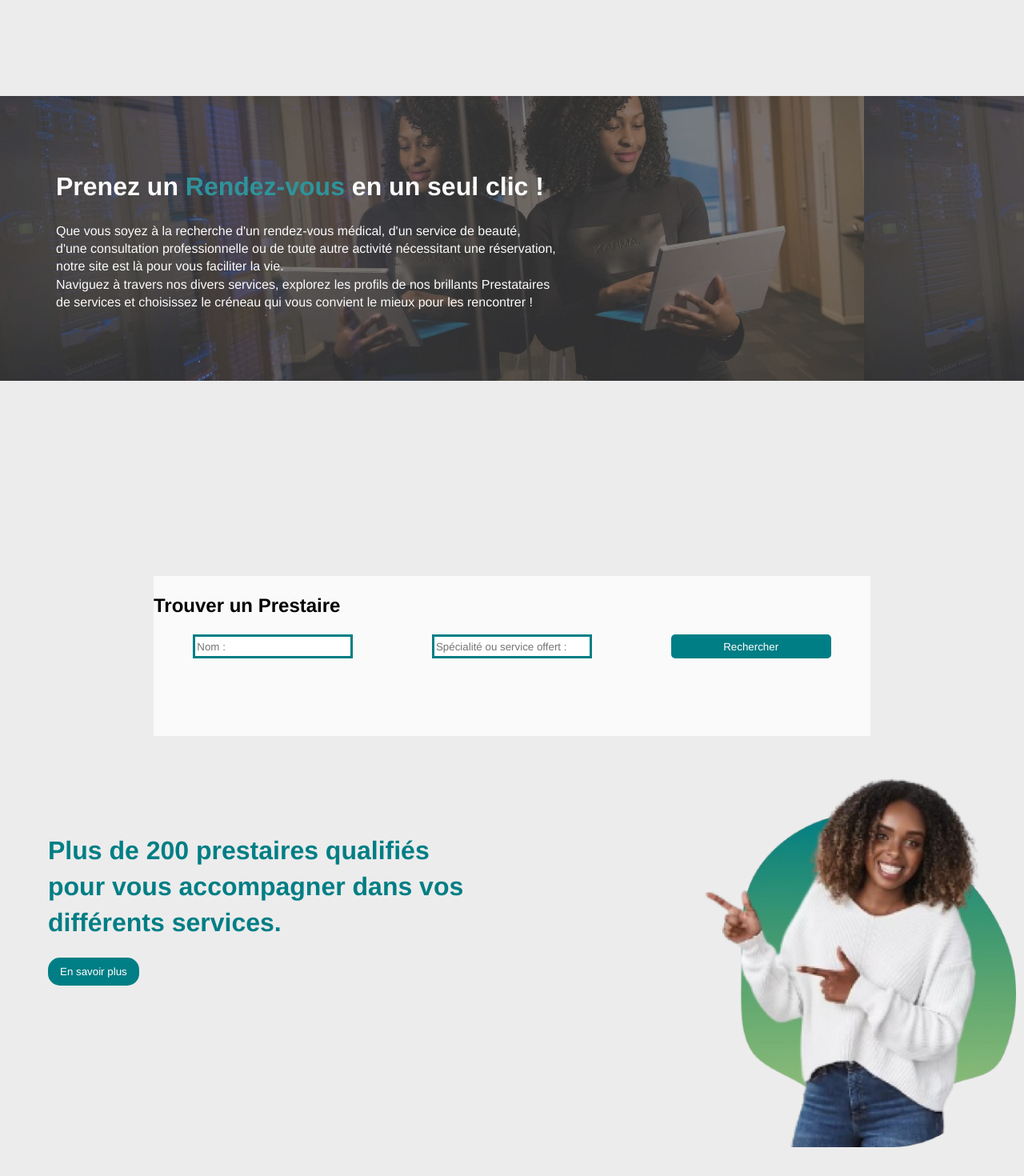
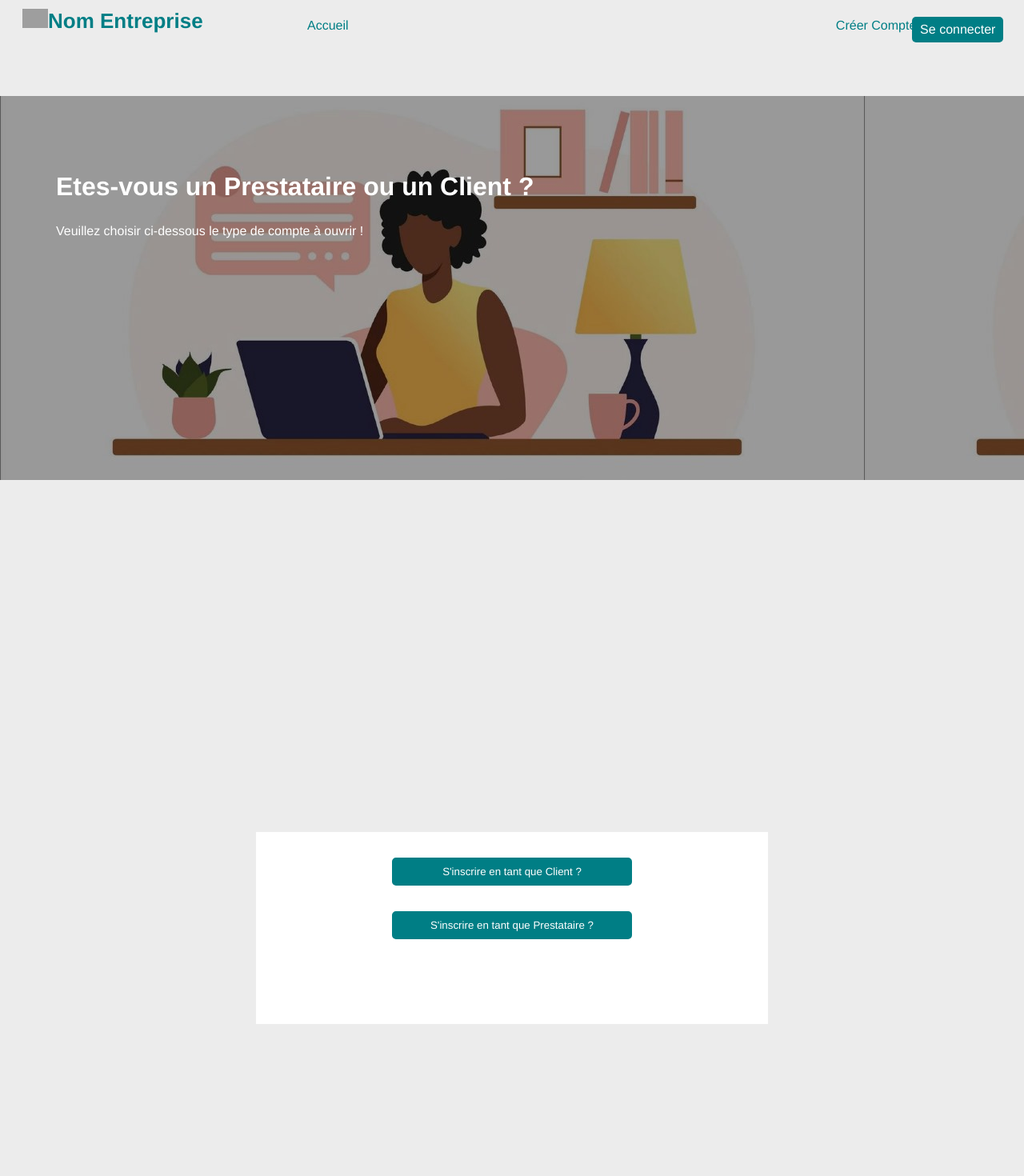
Before and after one commit to DIALLOSouleymane/sen-rendez-vous-sn, a React (Create React App) app: page /createaccount in a window 1280 px wide. Shown: the top 1470 px of the page at 80% size. Built offline with nearby package versions, Linux system fonts and the light colour scheme; grey boxes are pictures that could not be loaded.

Commit message:
Create Account page almost done!

```diff
--- a/src/App.js
+++ b/src/App.js
@@ -1,24 +1,17 @@
 import { Route, Routes } from 'react-router-dom';
 import './App.scss';
 import Layout from './components/Layout';
-import Home from './components/Accueil';
-import Recherche from './components/Accueil/recherche';
-import Annone from './components/Accueil/annonce';
-import PiedPage from './components/Accueil/piedPage';
+import CreerCompte from './pages/CreerCompte/CreerCompte';
+import HomePage from './pages/HomePage';
 
 function App() {
   return (
     <>
-    <Routes>
-      <Route path='/' element={<Layout />} />
-      {/* <Route index element={<Home />} /> */}
-    </Routes>
-    <Home />
-    <Recherche />
-    <Annone />
-    <PiedPage />
-    {/* </Route> */}
-    {/* </Routes> */}
+      <Routes>
+        <Route path='/' element={<Layout />} />
+        <Route index element={<HomePage />} />
+        <Route path='createaccount' element={<CreerCompte />} />
+      </Routes>
     </>
   );
 }
--- /dev/null
+++ b/src/components/Accueil/cadre/index.js
@@ -0,0 +1,6 @@
+/*
+    Nous voulons dans cette section créer un composant réutilisable avec
+    des données fournies comme des props
+
+
+*/
--- a/src/components/Accueil/index.scss
+++ b/src/components/Accueil/main/index.scss
@@ -6,7 +6,7 @@
     width: 100%;
     .text-zone {
         padding: 70px;
-        background-image: url("../../assets/images/bg_image_home_page.jpeg");
+        background-image: url("../../../assets/images/bg_image_home_page.jpeg");
         opacity: 0.8;
         color: white;
 
--- /dev/null
+++ b/src/components/CreerCompte/choixTypeInscription/index.js
@@ -0,0 +1,19 @@
+import React from 'react'
+import './index.scss';
+
+function ChoixTypeCompte() {
+  return (
+    <div className="container-form">
+        <div className='choix-compte'>
+            <div>
+                <input type="button" value="S'inscrire en tant que Client ?" />
+            </div>
+            <div>
+                <input type="button" value="S'inscrire en tant que Prestataire ?" />
+            </div>
+        </div>
+    </div>
+  )
+}
+
+export default ChoixTypeCompte;
--- /dev/null
+++ b/src/components/CreerCompte/choixTypeInscription/index.scss
@@ -0,0 +1,29 @@
+.container-form{
+    position: absolute;
+    top: 130%;
+    width: 100%;
+    display: flex;
+    height: 30%;
+    // display: block;
+    // margin-left: auto;
+    // margin-right: auto;
+
+
+    .choix-compte{
+        // justify-content: ;
+        text-align: center;
+        background-color: #fff;
+        height: 100%;
+        width: 50%;
+        margin-left: auto;
+        margin-right: auto;
+        // justify-content:space-between;
+    }
+
+    input[type="button"]{
+        width: 300px;
+        margin-top: 5%;
+    }
+
+
+}
--- /dev/null
+++ b/src/components/CreerCompte/main/index.js
@@ -0,0 +1,18 @@
+import './index.scss';
+
+
+const Main = () => {
+    return (
+      <div className='container home-page-create'>
+        <div className='text-zone'>
+          <h1>
+            Etes-vous un <span className='primary-color-'>Prestataire ou un Client</span> ?
+          </h1>
+          <p>
+            Veuillez choisir ci-dessous le type de compte à ouvrir !
+          </p>
+      </div>
+      </div>
+    );
+}
+export default Main;
--- /dev/null
+++ b/src/components/CreerCompte/main/index.scss
@@ -0,0 +1,39 @@
+.home-page-create {
+    position: absolute;
+    left: 0;
+    top: 15%;
+    // width: 100%;
+    background-image: url("../../../assets/images/choix_type_compte.png");
+    // background-repeat: no-repeat;
+    height: 480px;
+
+    .text-zone{
+        padding: 70px;
+        color: #ffffff;
+    }
+
+    // .primary-color{
+    //     color: #007E85;
+    // }
+
+}
+
+// .home-page {
+//     position: absolute;
+//     left: 0;
+//     top: 15%;
+//     // transform: translateY(-50%);
+//     width: 100%;
+//     .text-zone {
+//         padding: 70px;
+//         // background-image: url("../../../assets/images/bg_image_home_page.jpeg");
+//         opacity: 0.8;
+//         color: white;
+
+//     }
+
+//     .primary-color{
+//         color: #007E85;
+//     }
+
+// }
--- a/src/components/Layout/index.js
+++ b/src/components/Layout/index.js
@@ -1,12 +1,10 @@
-import NavigationBar from '../NavigationBar';
 import './index.scss' ;
 
 const Layout = () => {
     return (
         <div>
-            <NavigationBar />
         </div>
-        )
+        );
 }
 
 export default Layout;
--- /dev/null
+++ b/src/pages/CreerCompte/CreerCompte.js
@@ -0,0 +1,20 @@
+import React from 'react'
+import './creerCompte.scss';
+import PiedPage from '../../components/Accueil/piedPage';
+import NavigationBar from '../../components/NavigationBar';
+import Main from '../../components/CreerCompte/main';
+import ChoixTypeCompte from '../../components/CreerCompte/choixTypeInscription';
+
+
+function CreerCompte() {
+  return (
+    <div>
+      <NavigationBar />
+      <Main />
+      <ChoixTypeCompte />
+      <PiedPage />
+    </div>
+  )
+}
+
+export default CreerCompte;
--- /dev/null
+++ b/src/pages/HomePage.js
@@ -0,0 +1,20 @@
+import React from 'react'
+import Recherche from '../components/Accueil/recherche';
+import Annone from '../components/Accueil/annonce';
+import PiedPage from '../components/Accueil/piedPage';
+import NavigationBar from '../components/NavigationBar';
+import Home from '../components/Accueil/main';
+
+function HomePage() {
+  return (
+    <div>
+      <NavigationBar />
+      <Home />
+      <Recherche />
+      <Annone />
+      <PiedPage />
+    </div>
+  )
+}
+
+export default HomePage;
```
Also changed, not shown: src/assets/images/choix_type_compte.png (renamed from src/assets/images/choix_type_compte.jpeg), src/components/Accueil/main/index.js (renamed from src/components/Accueil/index.js), src/pages/CreerCompte/creerCompte.scss (added).
